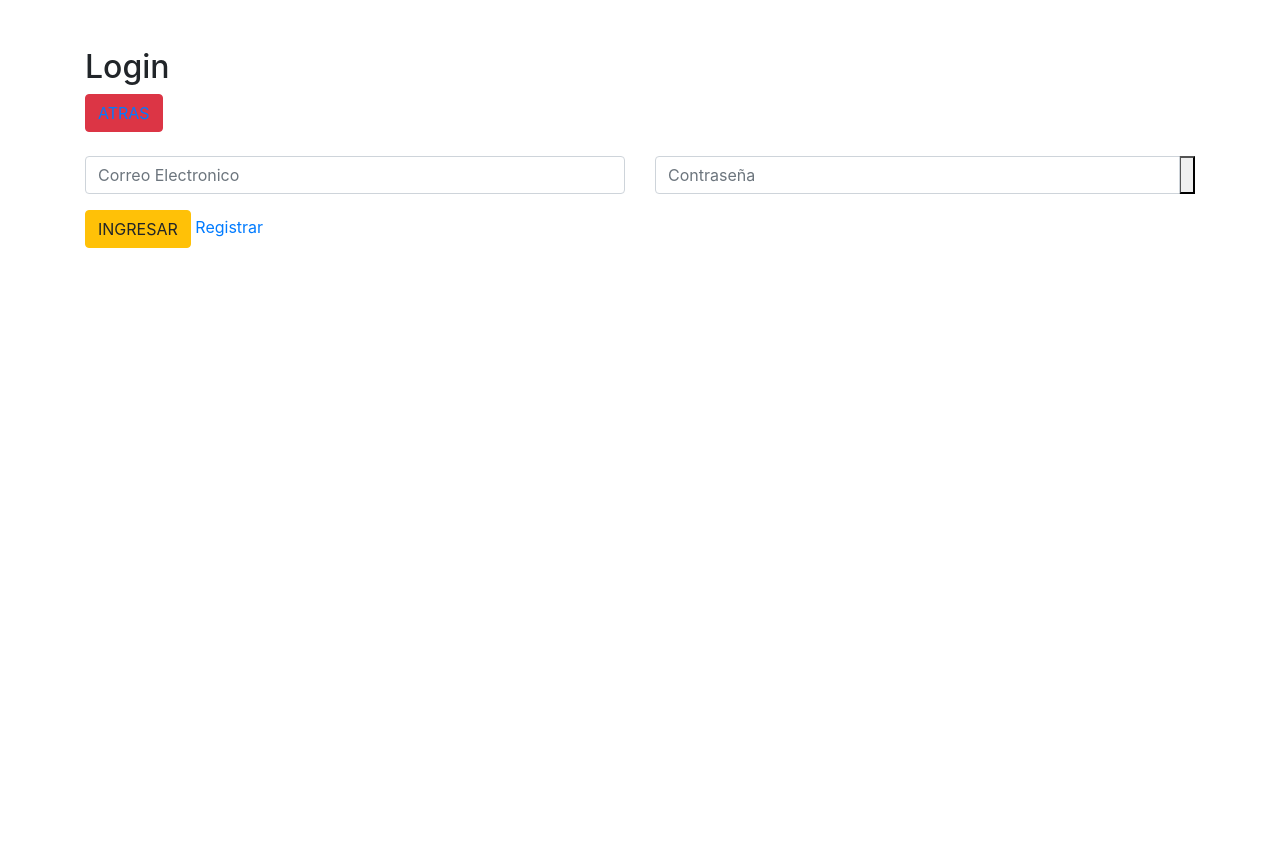
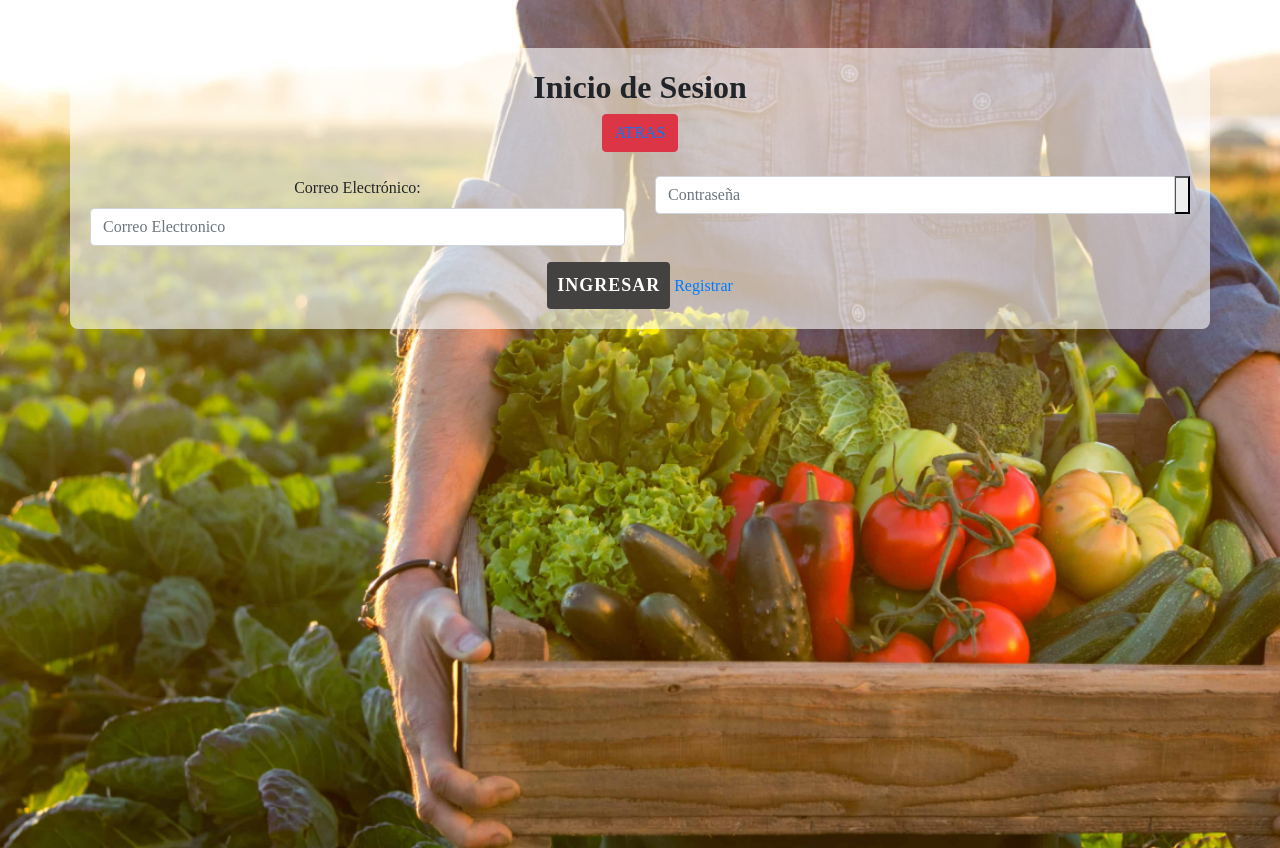
Before and after one commit to yudyeli/Toli, a PHP site: page /views/auth/login.php in a window 1280 px wide. Before the commit the page ends 248 px from the top, so only its background shows below. Run offline with PHP 8.4, Linux system fonts and the light colour scheme.

Commit message:
estilos a login

```diff
--- /dev/null
+++ b/assets/css/stylelo.css
@@ -0,0 +1,53 @@
+body {
+    background-image: url(../img/fondo_ini\ 1.png);
+    background-size: cover;
+    background-position: center;
+    background-repeat: no-repeat;
+    height: 100vh;
+    margin: 0;
+    overflow: hidden;
+    font-family: "Times New Roman", serif;
+}
+
+.container {
+    background-color: rgba(255, 255, 255, 0.6);
+    padding: 20px;
+    border-radius: 8px;
+    text-align: center;
+}
+
+.custom-input {
+    width: 100%;
+    padding: 8px;
+    margin-bottom: 15px;
+    border: 1px solid #ccc;
+    border-radius: 4px;
+}
+
+.btn_ing {
+    background-color: #444141;
+    border-radius: 4px;
+    color: #fff;
+    cursor: pointer;
+    padding: 10px 10px;
+    font-size: 18px;
+    font-weight: bold;
+    letter-spacing: 1px;
+    border: none;
+   }
+
+   .btn_ing:hover {
+    background-image: linear-gradient(90deg, #28503C 0%, #62DC9F 50%);
+    animation: slidernbw 5s linear infinite;
+    color: #000;
+   }
+
+   @keyframes slidernbw {
+    to {
+     background-position: 20vw;
+    }
+   }
+
+h2 {
+    font-weight: bold;
+}
--- a/views/auth/login.php
+++ b/views/auth/login.php
@@ -8,7 +8,7 @@
     <meta name="viewport" content="width=device-width, initial-scale=1.0">
     <title>Login</title>
     <link rel="stylesheet" href="https://maxcdn.bootstrapcdn.com/bootstrap/4.5.2/css/bootstrap.min.css">
-    <!-- <link rel="stylesheet" href="css/style1.css"> -->
+    <link rel="stylesheet" href="../../assets/css/stylelo.css">
 
     <!-- Favicon -->
     <link href="../../assets/img/logo.png" rel="icon">
@@ -17,13 +17,15 @@
 <body>
     <!-- mt es margin top; l left; b buttom y asi con todas las partes del margin -->
     <div class="container mt-5">
-        <h2>Login</h2>
+        <h2>Inicio de Sesion</h2>
         <button type="submit" class="btn btn-danger btn-re"><a href="../../index.html">ATRAS</a></button>
         <br><br>
 
         <form method="POST" enctype="multipart/form-data" autocomplete="off" action="../../controller/inicio.php">
             <div class="row">
+
                 <div class="form-group col">
+                <label for="correo_electronico">Correo Electrónico:</label>
                     <input type="email" placeholder="Correo Electronico" class="form-control" name="correo_electronico" required onkeyup="espacios(this)" maxlength="40">
                 </div>
 
@@ -38,7 +40,7 @@
 
             </div>
 
-            <button type="submit" value="registrar" name="btn-ingresar" class="btn btn-warning btn-re">INGRESAR</button>
+            <button type="submit" value="registrar" name="btn-ingresar" class="btn_ing">INGRESAR</button>
             <a class="ingresar" href="registro.php">Registrar</a><br>
         </form>
     </div>
```
Also changed, not shown: assets/img/fondo_ini 1.png (added).
